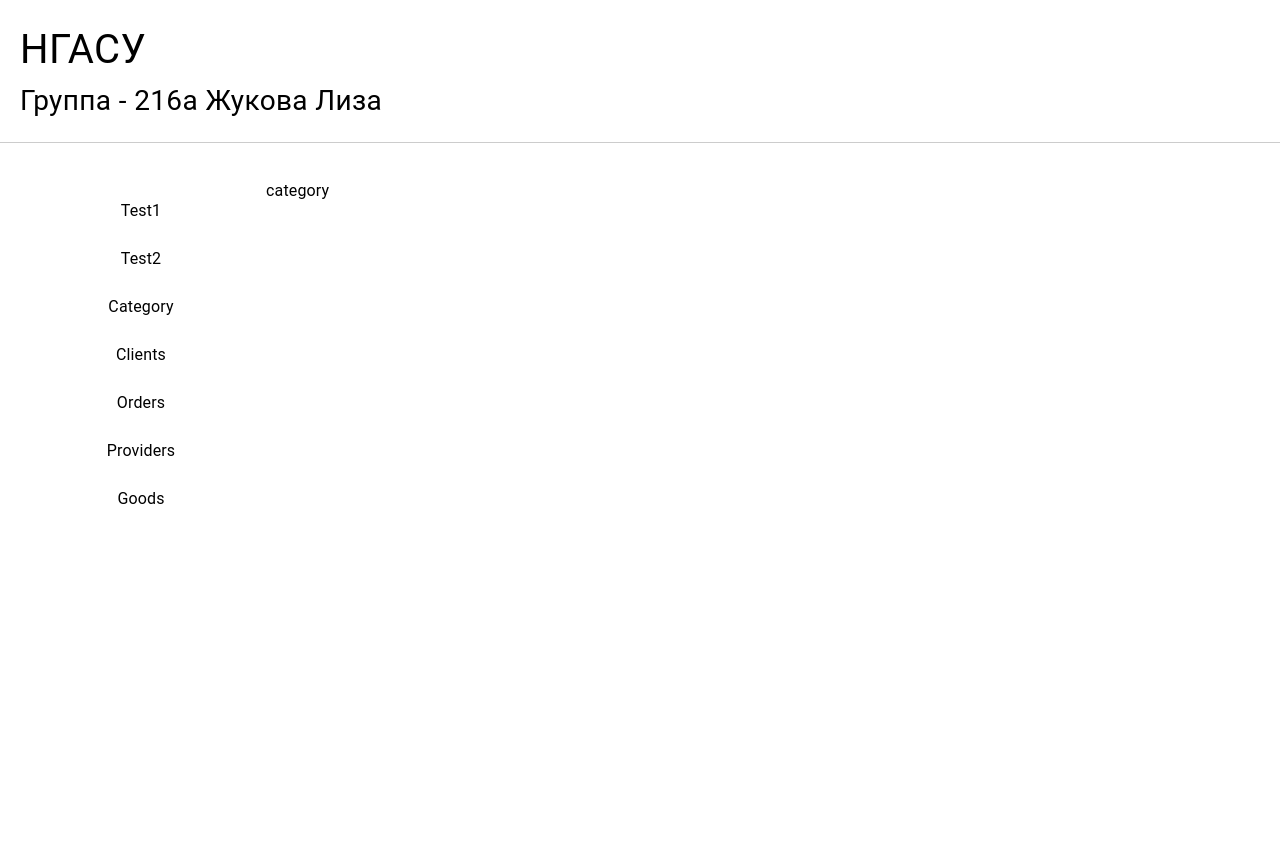
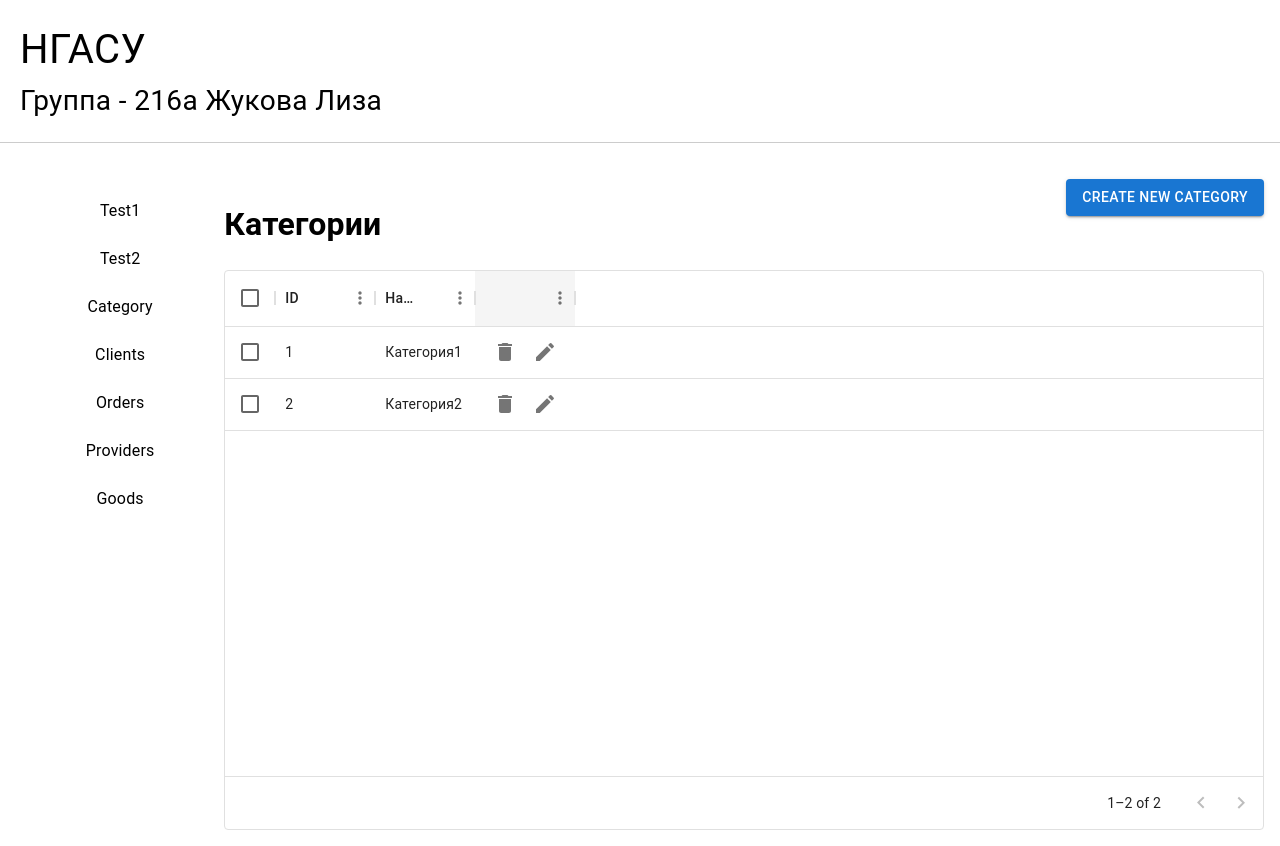
Before and after one commit to vir2oz4y/reactApp216a, a React (Create React App) app: page /#/ZhukovaLiza/Category1 in a window 1280 px wide. Before the commit the page ends 800 px from the top, so only its background shows below. Built offline with nearby package versions, Linux system fonts and the light colour scheme.

Commit message:
Доделать категории

```diff
--- a/package.json
+++ b/package.json
@@ -7,6 +7,7 @@
     "@emotion/styled": "^11.10.6",
     "@mui/icons-material": "^5.11.16",
     "@mui/material": "^5.11.16",
+    "@mui/x-data-grid": "^6.0.4",
     "@testing-library/jest-dom": "^5.16.5",
     "@testing-library/react": "^13.4.0",
     "@testing-library/user-event": "^13.5.0",
--- /dev/null
+++ b/src/Components/Zhukova/ZhukovaPopup/ZhukovaPopup.scss
@@ -0,0 +1,21 @@
+.zhukova_popup{
+  display: flex;
+  justify-content: center;
+  align-items: center;
+  height: 100vh;
+
+  &_content{
+    background-color:#fff;
+    padding: 1em;
+    border-radius: 1em;
+    min-width: 400px;
+    &_title{
+      display: flex;
+      justify-content: space-between;
+      padding-bottom: .5em;
+      border-bottom: solid 1px #ccc;
+      margin-bottom: .5em;
+    }
+  }
+
+}
--- /dev/null
+++ b/src/Components/Zhukova/ZhukovaPopup/ZhukovaPopup.tsx
@@ -0,0 +1,47 @@
+import React from 'react';
+import {Modal} from "@mui/material";
+import "./ZhukovaPopup.scss";
+
+export type IPopup={
+    open:boolean,
+    onClose:()=>void;
+}
+type Props=IPopup &{
+    children:any,
+    title:string;
+
+}
+const ZhukovaPopup = ({open,onClose,children,title}:Props) => {
+    return (
+        <Modal
+            open={open}
+            onClose={onClose}
+        >
+            <div className={'zhukova_popup'}>
+                <div className={'zhukova_popup_content'}>
+                    <div className={'zhukova_popup_content_title'}>
+                        <div>
+                            {title}
+                        </div>
+                        <div>
+                            <button onClick={()=>onClose()}
+                            >
+                                Закрыть
+
+                            </button>
+                        </div>
+
+
+                    </div>
+                    <div className={'zhukova_popup_content_body'}>
+                        {children}
+
+                    </div>
+                </div>
+
+            </div>
+        </Modal>
+    );
+};
+
+export default ZhukovaPopup;
--- /dev/null
+++ b/src/Pages/StudentPage/ZhukovaLiza/Category/Models.tsx
@@ -0,0 +1,4 @@
+export type Category = {
+    id:number,
+    name:string
+}
--- /dev/null
+++ b/src/Pages/StudentPage/ZhukovaLiza/Category/Popups/CreateCategoryPopup.tsx
@@ -0,0 +1,53 @@
+import React, {useState} from 'react';
+import ZhukovaPopup, {IPopup} from "../../../../../Components/Zhukova/ZhukovaPopup/ZhukovaPopup";
+import {Button, TextField} from "@mui/material";
+import {Category} from "../Models";
+type Props=IPopup & {
+    onCreate:(category:Category)=>void;
+
+}
+
+const CreateCategoryPopup = ({open,onClose,onCreate}:Props) => {
+
+    const [categoryName, setCategoryName] = useState('')
+
+    const onCreateClick=() =>{
+        onCreate({
+            id:Math.random(),
+                name:categoryName
+        })
+        onClose()
+    }
+
+    return (
+        <ZhukovaPopup
+            open={open}
+            onClose={()=>onClose()}
+            title={'Create category'}
+        >
+            <div style={{display:'flex', flexDirection:'column', gap:'1em'}}>
+                <TextField
+                    label="Category Name"
+                    variant="standard"
+                    value={categoryName}
+                    onChange={(e)=>
+                        setCategoryName((e.target.value))}
+                />
+                <div style={{display:'flex', justifyContent: 'center'}}>
+                    <Button
+                        color={'primary'}
+                        variant={'contained'}
+                        onClick={()=>onCreateClick()}
+
+                    >
+                        Create
+                    </Button>
+                </div>
+            </div>
+        </ZhukovaPopup>
+
+
+    );
+};
+
+export default CreateCategoryPopup;
--- /dev/null
+++ b/src/Pages/StudentPage/ZhukovaLiza/Category/Popups/EditCategoryPopup.tsx
@@ -0,0 +1,57 @@
+import React, {useState} from 'react';
+import ZhukovaPopup, {IPopup} from "../../../../../Components/Zhukova/ZhukovaPopup/ZhukovaPopup";
+import {Button, TextField} from "@mui/material";
+import {Category} from "../Models";
+type Props=IPopup & {
+    onEdit:(category:Category)=>void;
+    category:Category
+
+}
+
+const EditCategoryPopup = ({
+                               open,
+                               onClose,
+                               onEdit,
+                               category:categoryProp
+                            }:Props) => {
+
+    const [category, setCategory]=useState(categoryProp);
+
+    const onEditClick=() =>{
+        onEdit (category);
+        onClose();
+    }
+
+    return (
+        <ZhukovaPopup
+            open={open}
+            onClose={()=>onClose()}
+            title={'Редактирование категории'}
+        >
+            <div style={{display:'flex', flexDirection:'column', gap:'1em'}}>
+                <TextField
+                    label="Category Name"
+                    variant="standard"
+                    value={category.name}
+                    onChange={(e)=>
+                        setCategory(prev=>({...prev, name:e.target.value}))}
+
+                />
+                <div style={{display:'flex', justifyContent: 'center'}}>
+                    <Button
+                        color={'primary'}
+                        variant={'contained'}
+                        onClick={()=>onEditClick()}
+
+                    >
+                        Изменить
+                    </Button>
+                </div>
+            </div>
+        </ZhukovaPopup>
+
+
+    );
+};
+
+export default EditCategoryPopup;
--- a/src/Pages/StudentPage/ZhukovaLiza/Category/ZhukovaCategoryPage.tsx
+++ b/src/Pages/StudentPage/ZhukovaLiza/Category/ZhukovaCategoryPage.tsx
@@ -1,9 +1,132 @@
-import React from 'react';
+import React, {useState} from 'react';
+import {DataGrid, GridColDef} from "@mui/x-data-grid";
+import { Category } from './Models';
+import {Button, IconButton} from "@mui/material";
+import DeleteIcon from '@mui/icons-material/Delete';
+import ModeEditIcon from '@mui/icons-material/ModeEdit';
+import ZhukovaPopup from "../../../../Components/Zhukova/ZhukovaPopup/ZhukovaPopup";
+import {Create} from "@mui/icons-material";
+import CreateCategoryPopup from "./Popups/CreateCategoryPopup";
+import EditCategoryPopup from "./Popups/EditCategoryPopup";
+
 
 const ZhukovaCategoryPage = () => {
+    const [categoryList, setCategoryList] =useState<Category[]>([
+        {
+            id:1,
+            name:'Категория1'
+        },
+        {
+           id:2,
+           name:'Категория2'
+        }
+    ])
+
+    const columns: GridColDef[] =[
+        {
+            field:'id',
+            headerName:'ID'
+        },
+        {
+            field:'name',
+            headerName:'Название'
+        },
+        {
+            field:'',
+            headerName:'',
+            renderCell:(e:any)=>{
+                return<div>
+                    <IconButton
+                        aria-label="delete"
+                        onClick={()=>onDeleteClick(e.row.id)}>
+
+                        <DeleteIcon />
+                    </IconButton>
+
+                    <IconButton aria-label="ModeEdit" onClick={()=>setEditedCategory(e.row)}>
+                        <ModeEditIcon/>
+                    </IconButton>
+
+
+                </div>
+            }
+        }
+    ]
+
+    const onDeleteClick =(id:number)=>{
+        setCategoryList(prev=>
+            prev.filter(el=>el.id !== id)
+        )
+    }
+
+    const onCreate = (category:Category)=>{
+        setCategoryList(prev=>[category, ...prev]);
+    }
+    const onEdit=(category:Category)=>{
+        setCategoryList(prev=>{
+
+            const current=prev.find(el=>el.id == category.id);
+
+            if (current){
+                current.name = category.name;
+            }
+
+            return[...prev];
+        })
+    }
+
+    const [createPopupOpened,setCreatePopupOpened]=useState(false)
+    const [editedCategory, setEditedCategory]=
+        useState<Category|null>(null)
+
+
     return (
-        <div>
-            category
+        <div style={{width:'100%'}}>
+            {createPopupOpened && <CreateCategoryPopup
+                open={createPopupOpened}
+                onClose={()=>setCreatePopupOpened(false)}
+                onCreate={(newCategory)=>onCreate(newCategory)}
+            />}
+
+            {editedCategory !== null && <EditCategoryPopup
+                open={editedCategory != null}
+                onClose={()=>setEditedCategory(null)}
+                category={editedCategory}
+                onEdit={(newCategory)=>onEdit(newCategory)}
+            />}
+
+
+            <div style ={{display:"flex", justifyContent:"space-between"}}>
+                <h1>Категории</h1>
+                <div>
+                    <Button
+                        color={'primary'}
+                        variant={'contained'}
+                        onClick={()=>setCreatePopupOpened(true)}
+                    >
+                        create new category
+                    </Button>
+                </div>
+            </div>
+            <div style={{width:'100%',height:'70vh'}}>
+                        <DataGrid
+                            rows={categoryList}
+                            columns={columns}
+                            initialState={{
+                                pagination: {
+                                    paginationModel: {
+                                        pageSize: 5,
+                                    },
+                                },
+                            }}
+                            pageSizeOptions={[5]}
+                            checkboxSelection
+                            disableRowSelectionOnClick
+                        />
+
+
+
+            </div>
 
         </div>
     );
```
Also changed, not shown: 1 other file (tests, documents, lock files or other folders).
